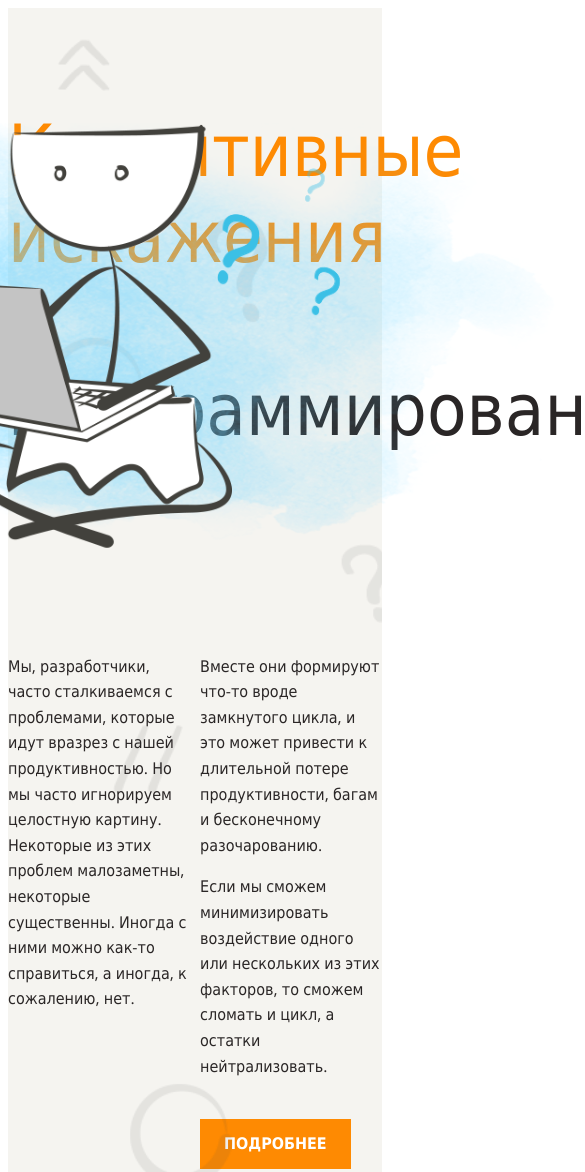
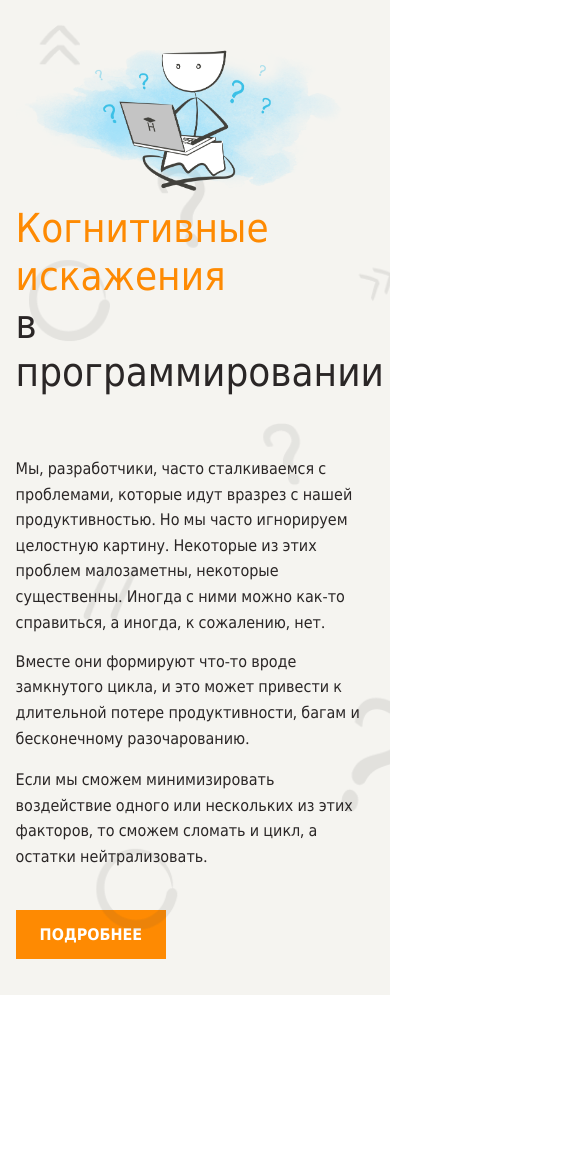
Before and after one commit to ikovalenkoby/layout-designer-project-lvl1, a website: page src/index.html in a window 390 px wide. Shown: the top 1172 px of the page, 585 px wide, since content can reach past the window. After the commit the page ends 1115 px from the top, so only its background shows below. Drawn offline with nearby package versions, Linux system fonts and the light colour scheme; a web font is replaced by a local one.

Commit message:
Шаг3: адаптив для header

```diff
--- a/src/index.html
+++ b/src/index.html
@@ -7,14 +7,14 @@
   <link rel="preconnect" href="https://fonts.googleapis.com">
   <link rel="preconnect" href="https://fonts.gstatic.com" crossorigin>
   <link href="https://fonts.googleapis.com/css2?family=Neucha&family=Open+Sans:ital,wght@0,300..800;1,300..800&display=swap" rel="stylesheet">
-
+  <meta name="viewport" content="width=device-width, initial-scale=1"/>
   <title>Когнитивные искажения mesaga</title>
 
   <link rel="stylesheet" href="styles/style.css">
 </head>
 <body>
 <header class="background">
-    <div class="container relative">
+  <div class="container relative header-title">
     <h1>
       Когнитивные <br> искажения <br> <span class="black-color">в программировании</span>
     </h1>
@@ -22,13 +22,18 @@
   </div>
   <div class="container grid-2col ">
     <div>
-            Мы, разработчики, часто сталкиваемся с проблемами, которые идут вразрез с нашей продуктивностью. Но мы часто игнорируем целостную картину. Некоторые из этих проблем малозаметны, некоторые существенны. Иногда с ними можно как-то справиться, а иногда, к сожалению, нет.
+      Мы, разработчики, часто сталкиваемся с проблемами, которые идут вразрез с нашей продуктивностью. Но мы часто
+      игнорируем целостную картину. Некоторые из этих проблем малозаметны, некоторые существенны. Иногда с ними можно
+      как-то справиться, а иногда, к сожалению, нет.
     </div>
     <div>
-            <p>Вместе они формируют что-то вроде замкнутого цикла, и это может привести к длительной потере продуктивности, багам и бесконечному разочарованию.
-</p><p>Если мы сможем минимизировать воздействие одного или нескольких из этих факторов, то сможем сломать и цикл, а остатки нейтрализовать.
+      <p>Вместе они формируют что-то вроде замкнутого цикла, и это может привести к длительной потере продуктивности,
+        багам и бесконечному разочарованию.
       </p>
-       <a href="section2"  class="button mt-24">ПОДРОБНЕЕ</a>
+      <p>Если мы сможем минимизировать воздействие одного или нескольких из этих факторов, то сможем сломать и цикл, а
+        остатки нейтрализовать.
+      </p>
+      <a href="section2" class="button mt-24 mb-20-mobile">ПОДРОБНЕЕ</a>
     </div>
   </div>
 </header>
--- a/src/styles/style.css
+++ b/src/styles/style.css
@@ -21,7 +21,8 @@ body {
   line-height: 1.6em;
   color: var(--dark-brown);
   max-width: 100vw;
-  overflow: hidden;
+  overflow-x: hidden;
+  margin: 0;
 }
 
 h1, h2, h3 {
@@ -90,20 +91,16 @@ p {
   margin-top: 0;
 }
 
-.hello {
-  display: block;
-
-  color: #fff;
-}
-
 .button {
   display: inline-block;
   padding: 12px 24px;
-  text-decoration: none;
+
   font-weight: bold;
   color: var(--white);
   background-color: var(--orange);
+
   cursor: pointer;
+  text-decoration: none;
 }
 
 .mt-24 {
@@ -113,3 +110,50 @@ p {
 .button:hover {
   color: var(--white);
 }
+
+@media (max-width: 1110px) {
+  .container {
+    max-width: 100vw;
+    margin: 0 auto;
+    padding: 50px 2vw;
+  }
+
+  .header-title {
+    display: flex;
+    flex-direction: column-reverse;
+  }
+
+  .image-aside {
+    position: static;
+    height: initial;
+    max-width: 100%;
+  }
+}
+
+@media (max-width: 768px) {
+  .grid-2col {
+    display: grid;
+    grid-template-columns: 1fr;
+    gap: 2.7%;
+  }
+
+  h1 {
+    font-size: 40px;
+  }
+
+  h2 {
+    font-size: 34px;
+  }
+
+  h3 {
+    font-size: 21px;
+  }
+
+  .container {
+    padding: 30px 4vw;
+  }
+
+  .mb-20-mobile {
+    margin-bottom: 20px;
+  }
+}
```
Lines whose indentation alone changed are shown as unchanged.
